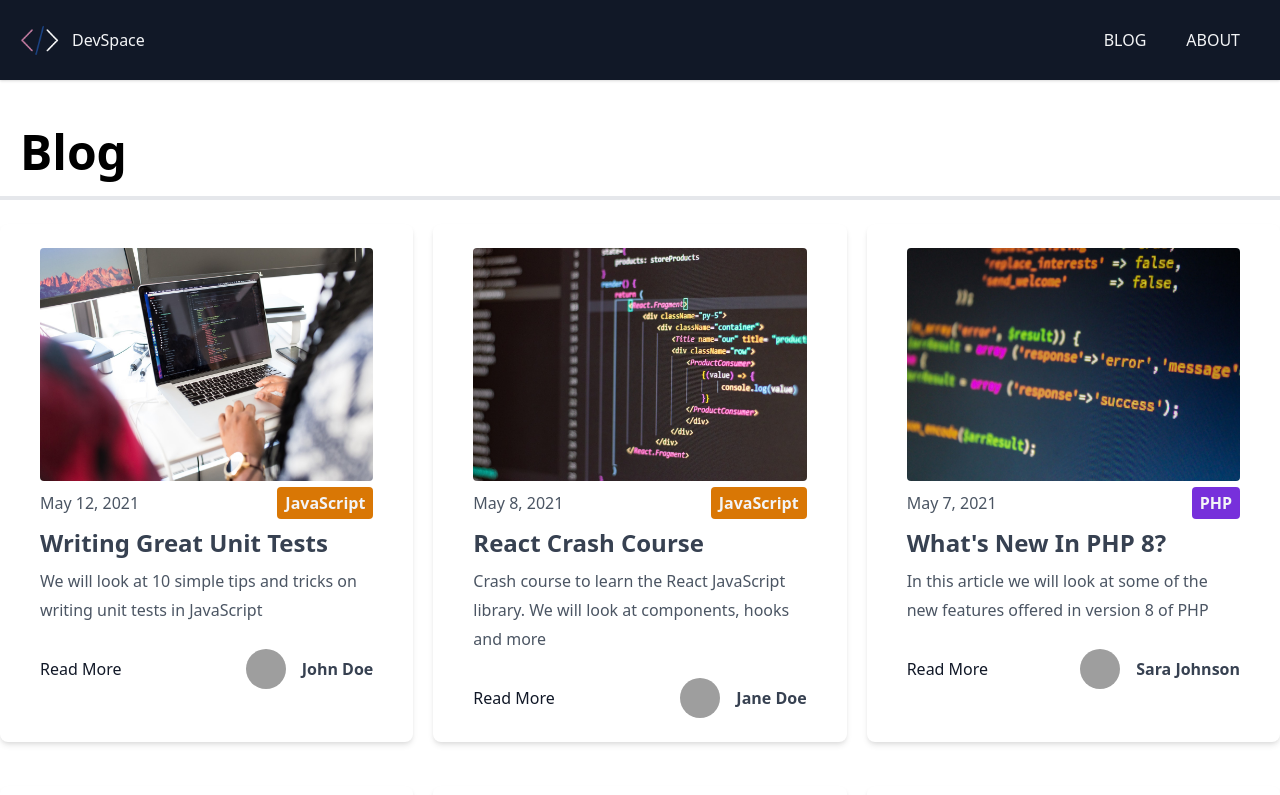
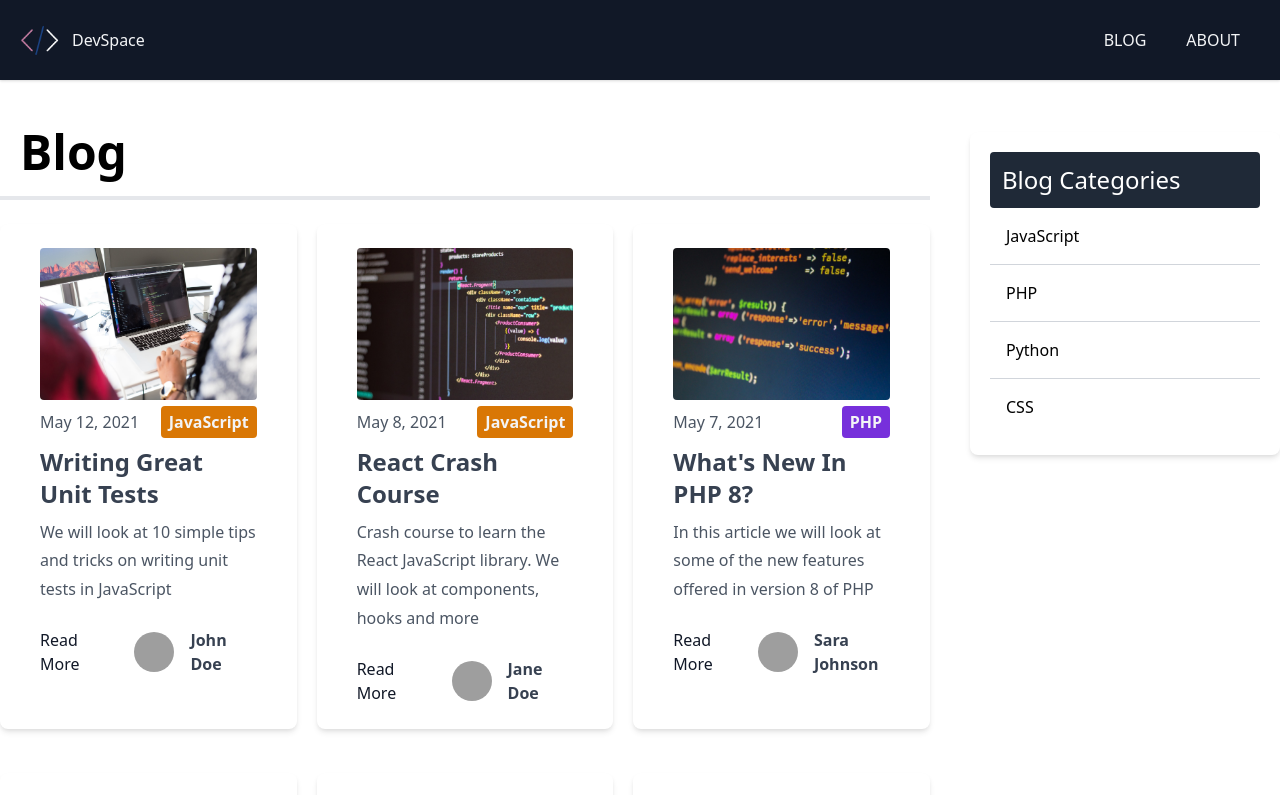
Before and after one commit to bobbykim89/devspace, a Next.js app: page /blog/page/1 in a window 1280 px wide. Shown: the top 795 px of the page. Built offline with nearby package versions, Linux system fonts and the light colour scheme; grey boxes are pictures that could not be loaded.

Commit message:
added category sidebar

```diff
--- /dev/null
+++ b/components/CategoryList.js
@@ -0,0 +1,20 @@
+import Link from 'next/dist/client/link';
+
+const CategoryList = ({ categories }) => {
+  return (
+    <div className='w-full p-5 bg-white rounded-lg shadow-md mt-6'>
+      <h3 className='text-2xl bg-gray-800 text-white p-3 rounded'>
+        Blog Categories
+      </h3>
+      <ul className='divide-y divide-gray-300'>
+        {categories.map((category, index) => (
+          <Link key={index} href={`/blog/category/${category.toLowerCase()}`}>
+            <li className='p-4 cursor-pointer hover:bg-gray-50'>{category}</li>
+          </Link>
+        ))}
+      </ul>
+    </div>
+  );
+};
+
+export default CategoryList;
--- a/package.json
+++ b/package.json
@@ -13,7 +13,8 @@
     "marked": "^3.0.4",
     "next": "11.1.2",
     "react": "17.0.2",
-    "react-dom": "17.0.2"
+    "react-dom": "17.0.2",
+    "uuid": "^8.3.2"
   },
   "devDependencies": {
     "autoprefixer": "^10.3.5",
--- a/pages/blog/category/[category_name].js
+++ b/pages/blog/category/[category_name].js
@@ -5,10 +5,13 @@
 import Post from '@/components/Post';
 import { getPosts } from '@/lib/posts';
 import matter from 'gray-matter';
+import CategoryList from '@/components/CategoryList';
 
-export default function CategoryBlogPage({ posts, categoryName }) {
+export default function CategoryBlogPage({ posts, categoryName, categories }) {
   return (
     <Layout>
+      <div className='flex justify-between'>
+        <div className='w-3/4 mr-10'>
           <h1 className='text-5xl border-b-4 p-5 font-bold'>
             Posts in {categoryName}
           </h1>
@@ -22,6 +25,11 @@
               All Posts
             </a>
           </Link>
+        </div>
+        <div className='w-1/4'>
+          <CategoryList categories={categories} />
+        </div>
+      </div>
     </Layout>
   );
 }
@@ -53,6 +61,11 @@
 
   const posts = getPosts();
 
+  // Get categories for sidebar
+  const categories = posts.map((post) => post.frontmatter.category);
+
+  const uniqueCategories = [...new Set(categories)];
+
   // Filter posts by category
   const categoryPosts = posts.filter(
     (post) => post.frontmatter.category.toLowerCase() === category_name
@@ -62,6 +75,7 @@
     props: {
       posts: categoryPosts,
       categoryName: category_name,
+      categories: uniqueCategories,
     },
   };
 }
--- a/pages/blog/page/[page_index].js
+++ b/pages/blog/page/[page_index].js
@@ -5,10 +5,13 @@
 import { POST_PER_PAGE } from '@/config/index.js';
 import Pagination from '@/components/Pagination';
 import { getPosts } from '@/lib/posts';
+import CategoryList from '@/components/CategoryList';
 
-export default function BlogPage({ posts, numPages, currentPage }) {
+export default function BlogPage({ posts, numPages, currentPage, categories }) {
   return (
     <Layout>
+      <div className='flex justify-between'>
+        <div className='w-3/4 mr-10'>
           <h1 className='text-5xl border-b-4 p-5 font-bold'>Blog</h1>
           <div className='grid md:grid-cols-2 lg:grid-cols-3 gap-5'>
             {posts.map((post, index) => (
@@ -16,6 +19,11 @@
             ))}
           </div>
           <Pagination currentPage={currentPage} numPages={numPages} />
+        </div>
+        <div className='w-1/4'>
+          <CategoryList categories={categories} />
+        </div>
+      </div>
     </Layout>
   );
 }
@@ -44,6 +52,12 @@
   const files = fs.readdirSync(path.join('posts'));
 
   const posts = getPosts();
+
+  // Get categories for sidebar
+  const categories = posts.map((post) => post.frontmatter.category);
+
+  const uniqueCategories = [...new Set(categories)];
+
   const numPages = Math.ceil(files.length / POST_PER_PAGE);
   const pageIndex = page - 1;
   const orderedPosts = posts.slice(
@@ -56,6 +70,7 @@
       posts: orderedPosts,
       numPages,
       currentPage: page,
+      categories: uniqueCategories,
     },
   };
 }
```
Also changed, not shown: components/Pagination.js (+6 -3 lines), 1 other file (tests, documents, lock files or other folders). Lines whose indentation alone changed are shown as unchanged.
